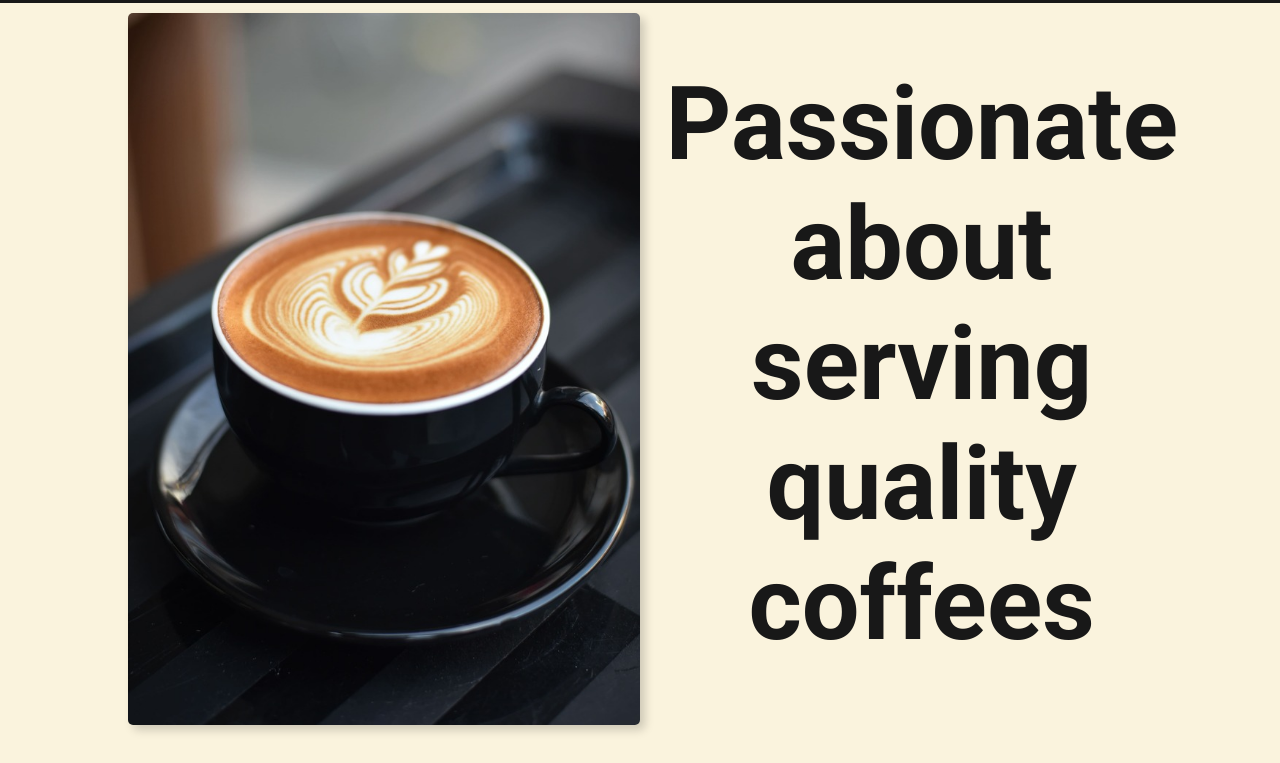
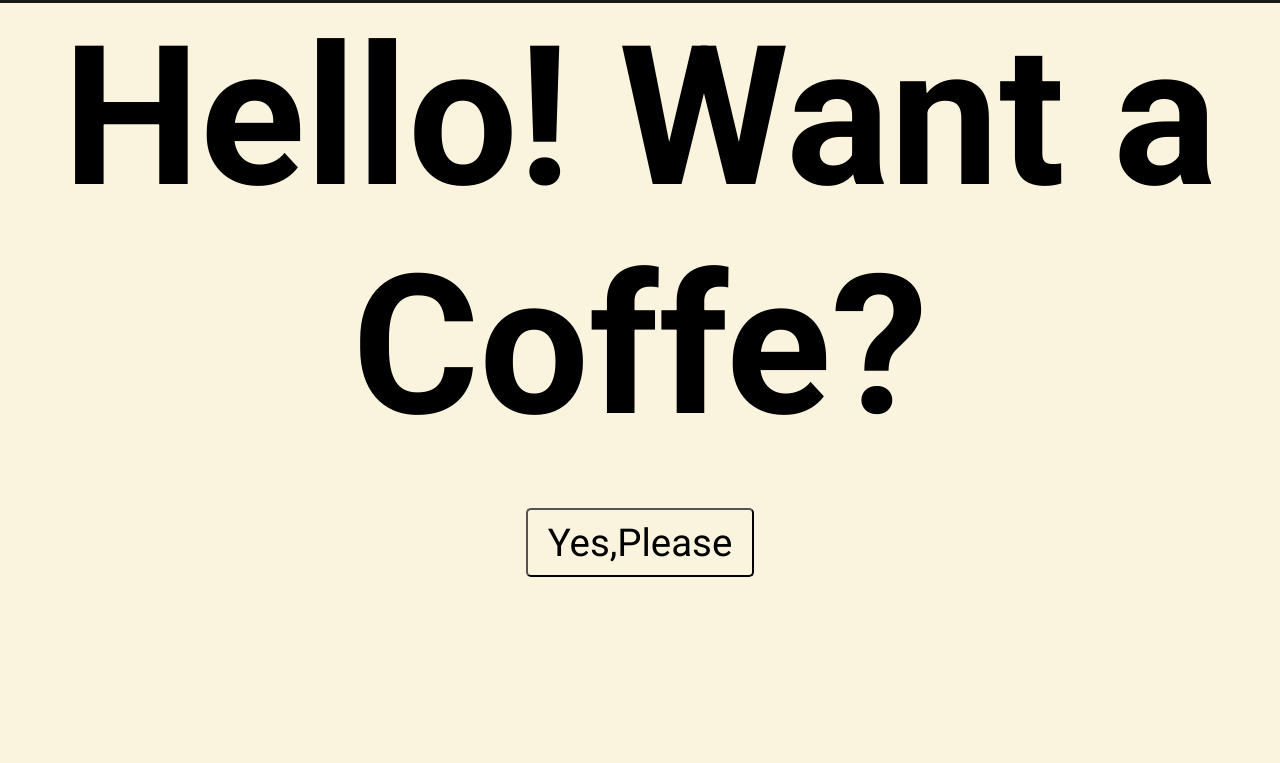
Before and after one commit to JonathanMotta4/coffe-shop-page, a plain HTML site: page index.html in a window 1280 px wide. Shown: the part 37-800 px from the top of the page. Drawn offline with Linux system fonts and the light colour scheme.

Commit message:
modal test

```diff
--- a/index.html
+++ b/index.html
@@ -23,6 +23,18 @@
       </nav>
     </header>
     <main>
+      <div class="modal">
+        <div class="landing">
+          <h1>Hello! Want a Coffe?</h1>
+          <button
+            class="btn"
+            onclick="openModal('modal_content')"
+            onclick="closeModal('modal_content')"
+          >
+            Yes,Please
+          </button>
+        </div>
+        <div id="modal_content">
           <div class="container">
             <img src="./assets/main-image.jpg" alt="" />
             <div class="content">
@@ -55,9 +67,10 @@
               </ul>
             </div>
           </div>
-      <div class="container about">
-
+          <div class="container about"></div>
+        </div>
       </div>
     </main>
+    <script src="./js/app.js"></script>
   </body>
 </html>
--- /dev/null
+++ b/js/app.js
@@ -0,0 +1,13 @@
+function openModal(md) {
+    let modal=document.getElementById(md)
+    if(typeof modal=='undefined'||modal==null){
+        return
+    }modal.style.display='block'
+}
+
+function closeModal(mn) {
+    let modal=document.getElementById(mn)
+    if(typeof modal=='undefined'||modal==null){
+        return
+    }modal.style.display='none'
+}
--- a/style/style.css
+++ b/style/style.css
@@ -26,7 +26,34 @@ nav {
   color: #faf3dd;
   margin: 0 10px;
 }
+.links>a:hover{
+  text-decoration:underline ;
+  text-decoration-thickness:3px ;
+}
 
+.landing{
+  width: 100vw;
+  height: 75vh;
+  font-size: 8vw;
+  text-align: center;
+  align-items: center;
+}
+.btn{
+  padding: 10px 20px;
+  font-size: 3vw;
+  border-radius: 5px;
+  cursor: pointer;
+  transition: background .5s;
+  background-color: #faf3dd;
+}
+.btn:hover{
+  background-color: #181818;
+  color: #faf3dd;
+}
+
+#modal_content{
+  display: none;
+}
 .container {
   width: 80%;
   margin: 10px auto;
```
Lines whose indentation alone changed are shown as unchanged.
